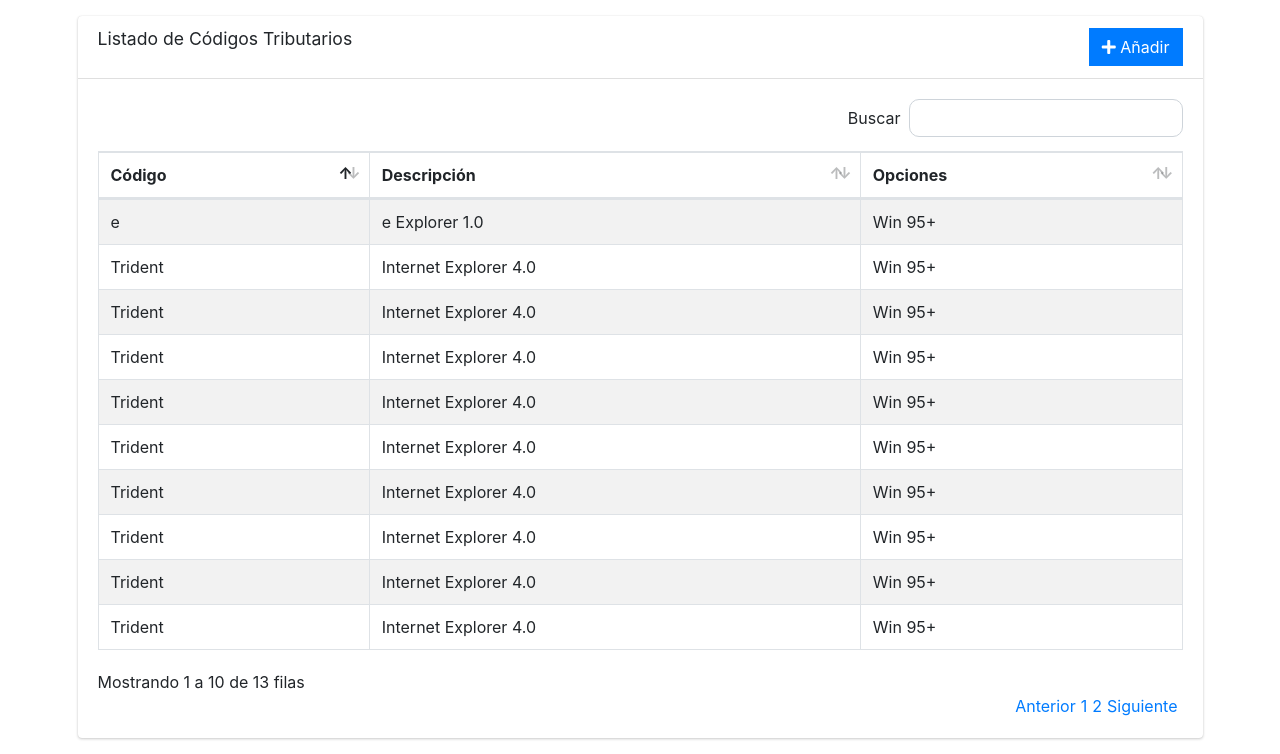
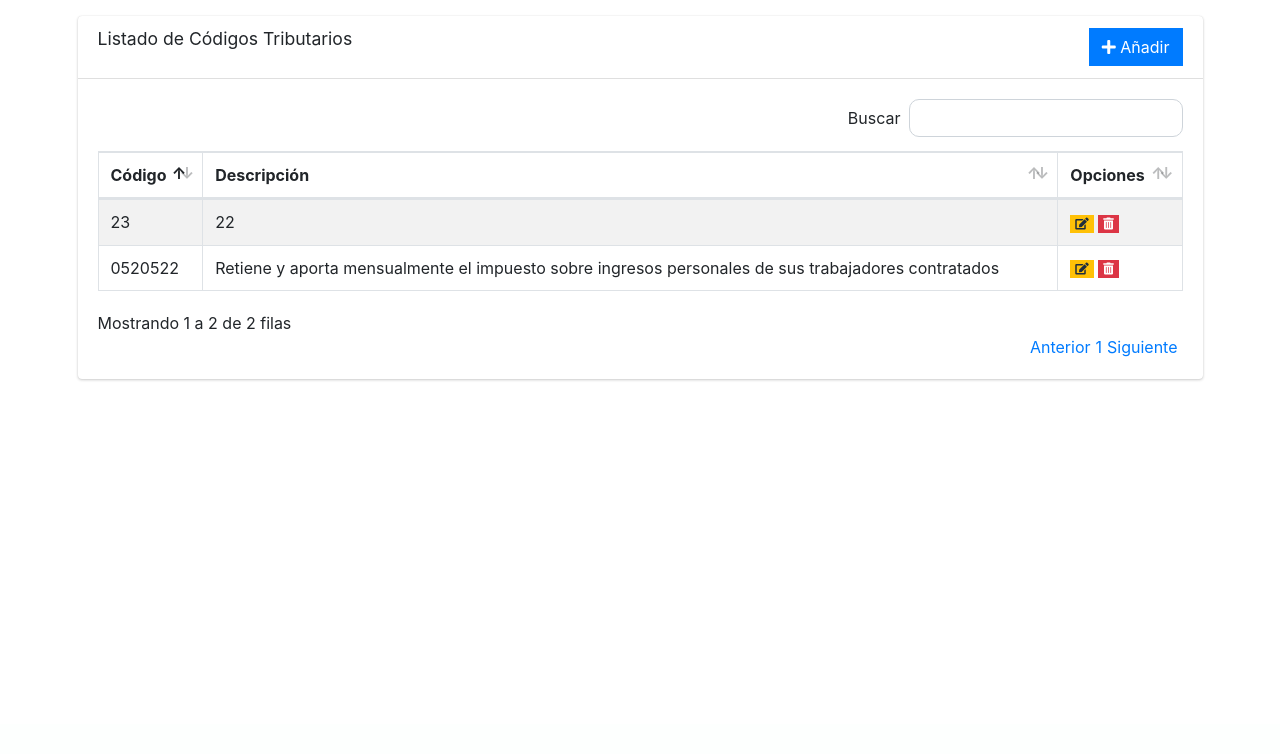
Before and after one commit to AleHS-99/PagosOnat, a Flask app: page /codigo in a window 1280 px wide. Shown: the part 76-830 px from the top of the page. After the commit the page ends 457 px from the top, so only its background shows below. Run offline with Flask 3, Linux system fonts and the light colour scheme; some libraries are stand-ins or nearby versions.

Commit message:
prueba
avanzamos y eso les duele

```diff
--- a/main.py
+++ b/main.py
@@ -55,7 +55,18 @@
 
 @app.route('/codigo')
 def cod_base():
-    return render_template('cod_base.html')
+    c_simple = db.session.query(CodigoSimple).all()
+    c_pagoSalario = db.session.query(CodigoPagoSalarial).all()
+    c_pagoMora = db.session.query(CodigoPagoMora).all()
+    list = []
+    for i in c_simple:
+        list.append((i.id,i.codigo,i.descripcion,'simple'))
+    for i in c_pagoSalario:
+        list.append((i.id,i.codigo,i.descripcion,'salario'))
+    for i in c_pagoMora:
+        list.append((i.id,i.codigo,i.descripcion,'mora'))
+    return render_template('cod_base.html',list=list)
+
 @app.route('/codigo/add', methods=['GET', 'POST'])
 def cod_add():
     if request.method =='GET':
--- a/templates/cod_base.html
+++ b/templates/cod_base.html
@@ -33,98 +33,24 @@
                   </tr>
                   </thead>
                   <tbody>
+                    {% for i in list %}
                     <tr>
-                      <td>Trident</td>
-                      <td>Internet
-                        Explorer 4.0
+                      <td>{{i[1]}}</td>
+                      <td>{{i[2]}}</td>
+                      <td>
+                        {% if i[3] == 'simple' %}
+                        <a href="#" class="btn btn-warning btn-xs btn-flat"><i class="fas fa-edit"></i></a>
+                        <a href="#" class="btn btn-danger btn-xs btn-flat"><i class="fas fa-trash-alt"></i></a>
+                        {% elif i[3] == 'salario' %}
+                        <a href="#" class="btn btn-warning btn-xs btn-flat"><i class="fas fa-edit"></i></a>
+                        <a href="#" class="btn btn-danger btn-xs btn-flat"><i class="fas fa-trash-alt"></i></a>
+                        {% elif i[3] == 'mora' %}
+                        <a href="#" class="btn btn-warning btn-xs btn-flat"><i class="fas fa-edit"></i></a>
+                        <a href="#" class="btn btn-danger btn-xs btn-flat"><i class="fas fa-trash-alt"></i></a>
+                        {% endif %}
                       </td>
-                      <td>Win 95+</td>
                     </tr>
-                    <tr>
-                        <td>Trident</td>
-                        <td>Internet
-                          Explorer 4.0
-                        </td>
-                        <td>Win 95+</td>
-                      </tr>
-                      <tr>
-                        <td>Trident</td>
-                        <td>Internet
-                          Explorer 4.0
-                        </td>
-                        <td>Win 95+</td>
-                      </tr>
-                      <tr>
-                        <td>Trident</td>
-                        <td>Internet
-                          Explorer 4.0
-                        </td>
-                        <td>Win 95+</td>
-                      </tr>
-                      <tr>
-                        <td>Trident</td>
-                        <td>Internet
-                          Explorer 4.0
-                        </td>
-                        <td>Win 95+</td>
-                      </tr>
-                      <tr>
-                        <td>Trident</td>
-                        <td>Internet
-                          Explorer 4.0
-                        </td>
-                        <td>Win 95+</td>
-                      </tr>
-                      <tr>
-                        <td>Trident</td>
-                        <td>Internet
-                          Explorer 4.0
-                        </td>
-                        <td>Win 95+</td>
-                      </tr>
-                      <tr>
-                        <td>Trident</td>
-                        <td>Internet
-                          Explorer 4.0
-                        </td>
-                        <td>Win 95+</td>
-                      </tr>
-                      <tr>
-                        <td>Trident</td>
-                        <td>Internet
-                          Explorer 4.0
-                        </td>
-                        <td>Win 95+</td>
-                      </tr>
-                      <tr>
-                        <td>Trident</td>
-                        <td>Internet
-                          Explorer 4.0
-                        </td>
-                        <td>Win 95+</td>
-                      </tr>
-                      <tr>
-                        <td>Trident</td>
-                        <td>Internet
-                          Explorer 4.0
-                        </td>
-                        <td>Win 95+</td>
-                      </tr>
-                      <tr>
-                        <td>Trident</td>
-                        <td>Internet
-                          Explorer 4.0
-                        </td>
-                        <td>Win 95+</td>
-                      </tr>
-                      <tr>
-                        <td>e</td>
-                        <td>e
-                          Explorer 1.0
-                        </td>
-                        <td>Win 95+</td>
-                      </tr>
-
+                    {% endfor %}
                     </tbody>
                 </table>
             </div>
```
